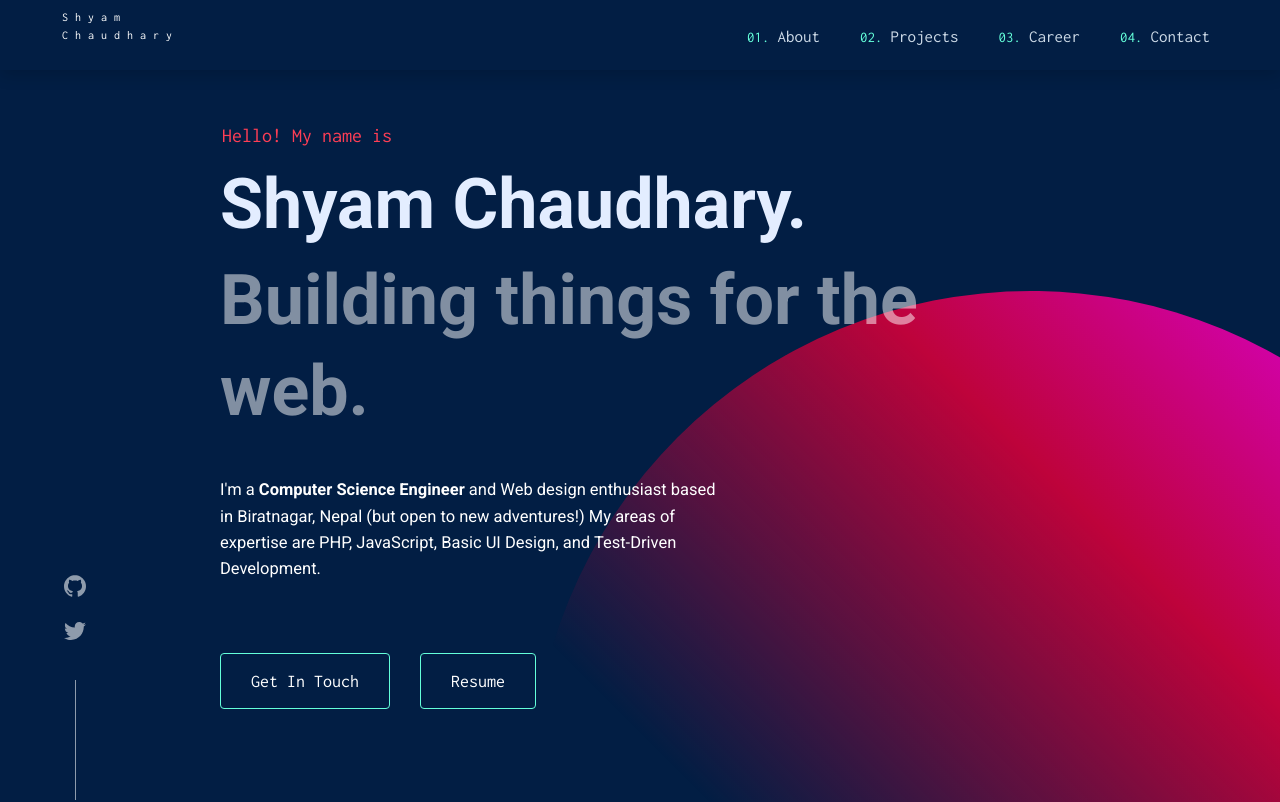
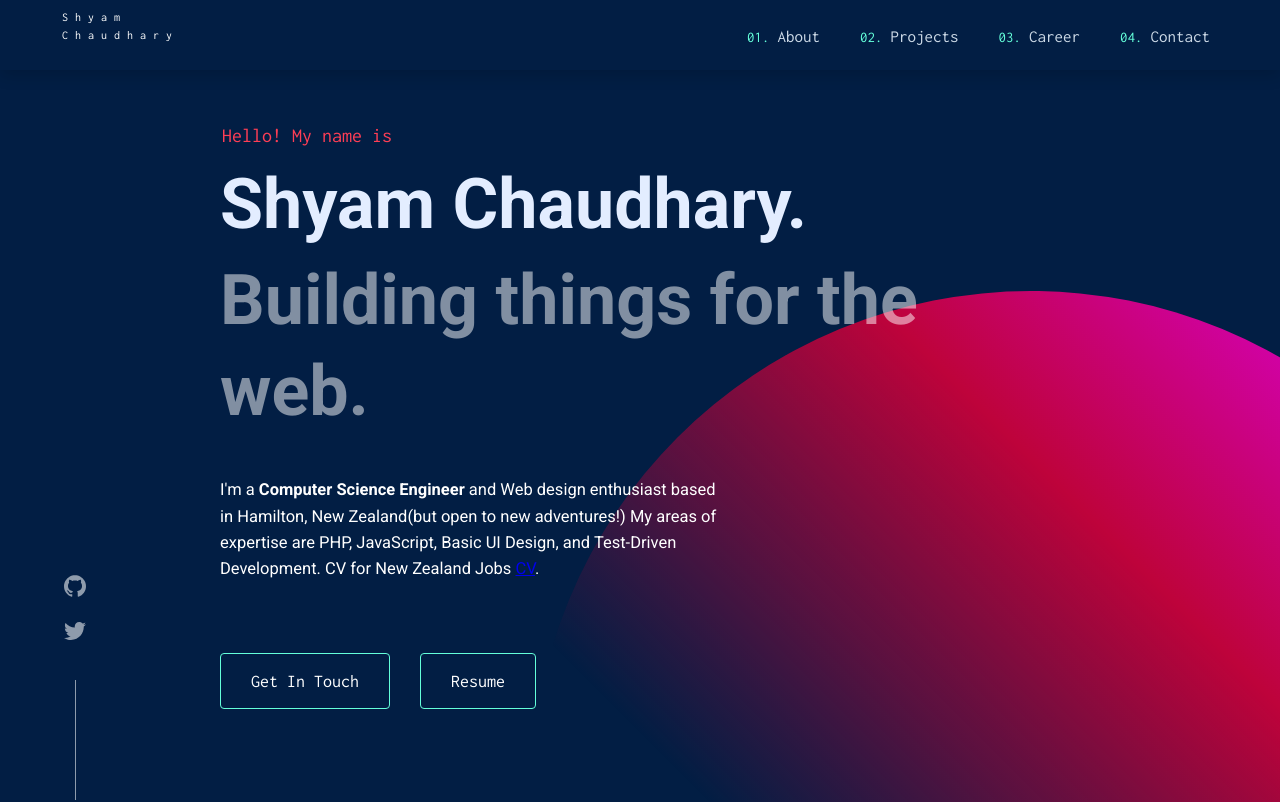
Before and after one commit to cshyam1892/portfolio, a React (Create React App) app: page / in a window 1280 px wide. Shown: the top 802 px of the page. Built offline with nearby package versions, Linux system fonts and the light colour scheme.

Commit message:
added general purposed CV for part time jobs

```diff
--- a/src/components/Home/Home.js
+++ b/src/components/Home/Home.js
@@ -15,9 +15,9 @@ const Home = () => {
 						<span>
 							<b>Computer Science Engineer</b>
 						</span>{' '}
-						and Web design enthusiast based in Biratnagar, Nepal (but open to new
+						and Web design enthusiast based in Hamilton, New Zealand(but open to new
 						adventures!) My areas of expertise are PHP, JavaScript, Basic UI Design,
-	          and Test-Driven Development.
+	          and Test-Driven Development. CV for New Zealand Jobs <a href='https://drive.google.com/file/d/12oEqmkMey-zVX1eGB9SST0GV2OrJN9Bv/view?usp=sharing'>CV</a>.
 					</p>
 					<div>
 						<Fade bottom cascade delay={800}>
```
